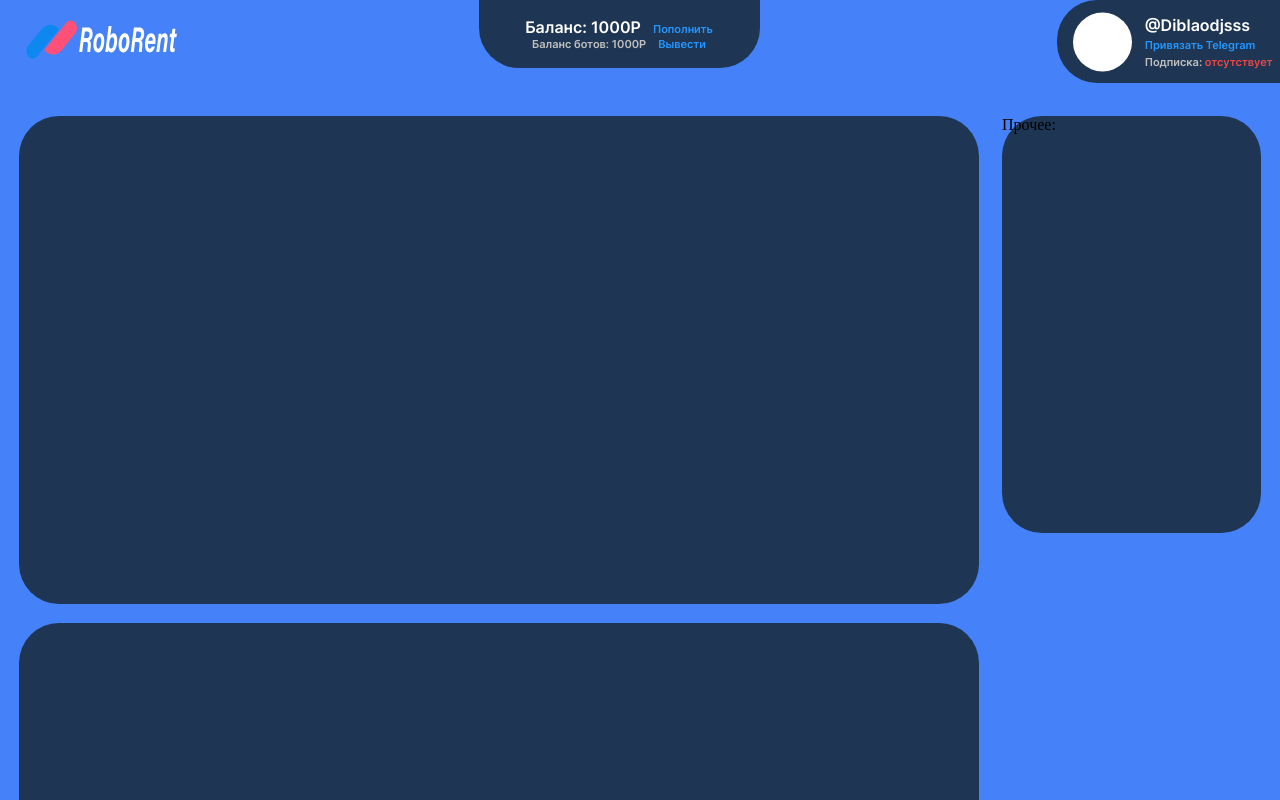
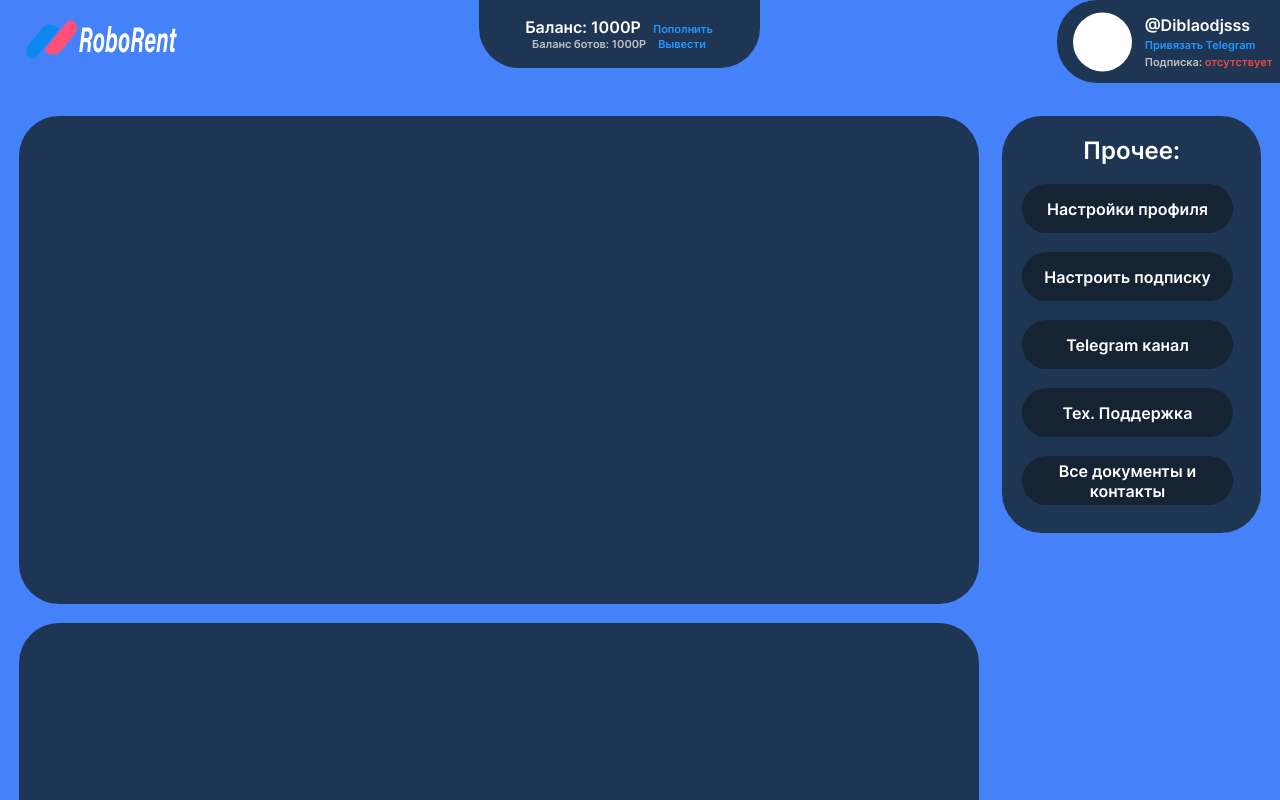
Before and after one commit to Holder-hash/RoboRent, a React (Vite) app: page / in a window 1280 px wide. Shown: the top 800 px of the page. Built offline with nearby package versions, Linux system fonts and the light colour scheme; the HTML template or start-up script is replaced by a standard one.

Commit message:
aside nav styles

```diff
--- a/src/components/layout/Aside/Aside.jsx
+++ b/src/components/layout/Aside/Aside.jsx
@@ -3,18 +3,26 @@ import "./Aside.scss";
 function Aside() {
   return (
     <div className="aside">
-      <div className="aside__inner">
-        <p>Прочее:</p>
-        <nav>
-          <ul>
-            <li></li>
-            <li></li>
-            <li></li>
-            <li></li>
-            <li></li>
-          </ul>
-        </nav>
-      </div>
+      <p>Прочее:</p>
+      <nav>
+        <ul>
+          <li className="nav__item">
+            <a href="">Настройки профиля</a>
+          </li>
+          <li className="nav__item">
+            <a href="">Настроить подписку</a>
+          </li>
+          <li className="nav__item">
+            <a href="">Telegram канал</a>
+          </li>
+          <li className="nav__item">
+            <a href="">Тех. Поддержка</a>
+          </li>
+          <li className="nav__item">
+            <a href="">Все документы и контакты</a>
+          </li>
+        </ul>
+      </nav>
     </div>
   );
 }
--- a/src/components/layout/Aside/Aside.scss
+++ b/src/components/layout/Aside/Aside.scss
@@ -2,9 +2,40 @@
   width: 259px;
   height: 417px;
   border-radius: 40px;
+  padding: 20px;
   background: #1e3653;
+  text-align: center;
+  color: #fff;
+  font-size: 24px;
+  font-weight: 600;
 
   ul {
     list-style: none;
+    display: flex;
+    flex-direction: column;
+    gap: 19px;
+    margin-top: 19px;
+
+    .nav__item {
+      width: 211px;
+      height: 49px;
+      line-height: 19px;
+      display: flex;
+      align-items: center;
+      justify-content: center;
+
+      border-radius: 40px;
+      background: #152333;
+
+      a {
+        color: #fff;
+        font-family: Inter;
+        font-size: 16px;
+        font-style: normal;
+        font-weight: 600;
+        line-height: normal;
+        text-decoration: none;
+      }
+    }
   }
 }
--- a/src/index.css
+++ b/src/index.css
@@ -8,6 +8,9 @@
 
 body {
   background: #4582f9;
+  font-family: Inter;
+  font-style: normal;
+  line-height: normal;
 }
 
 @font-face {
```
